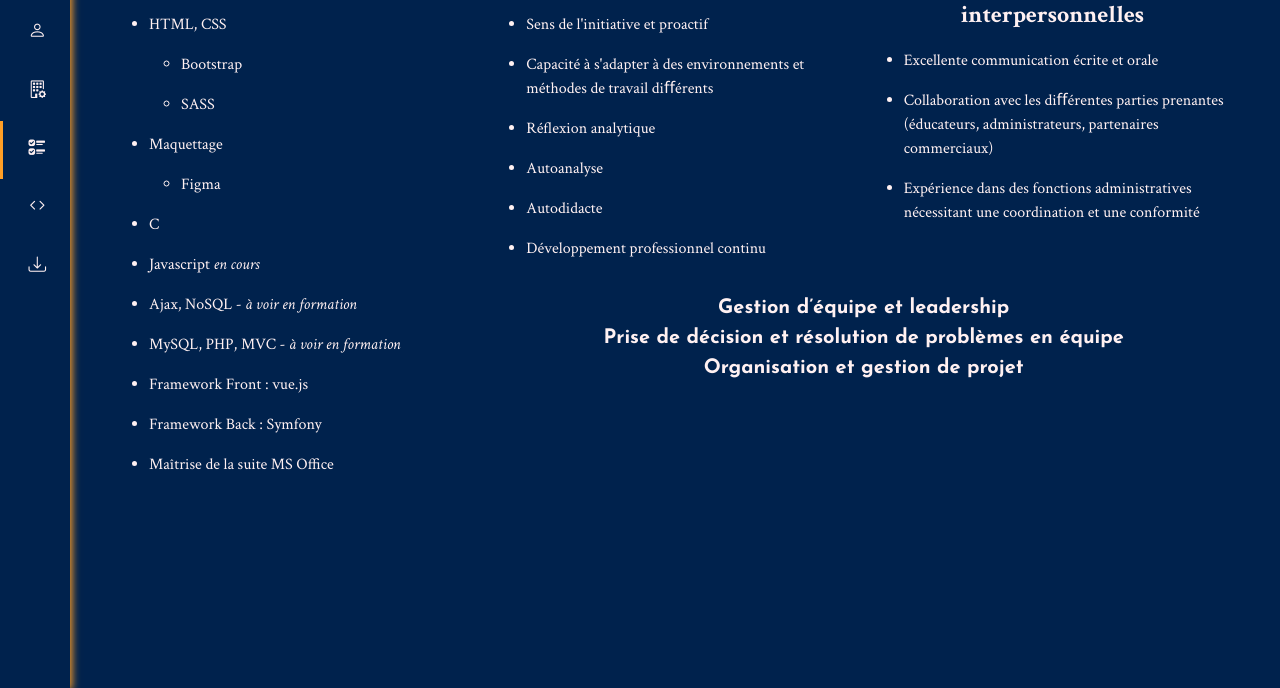
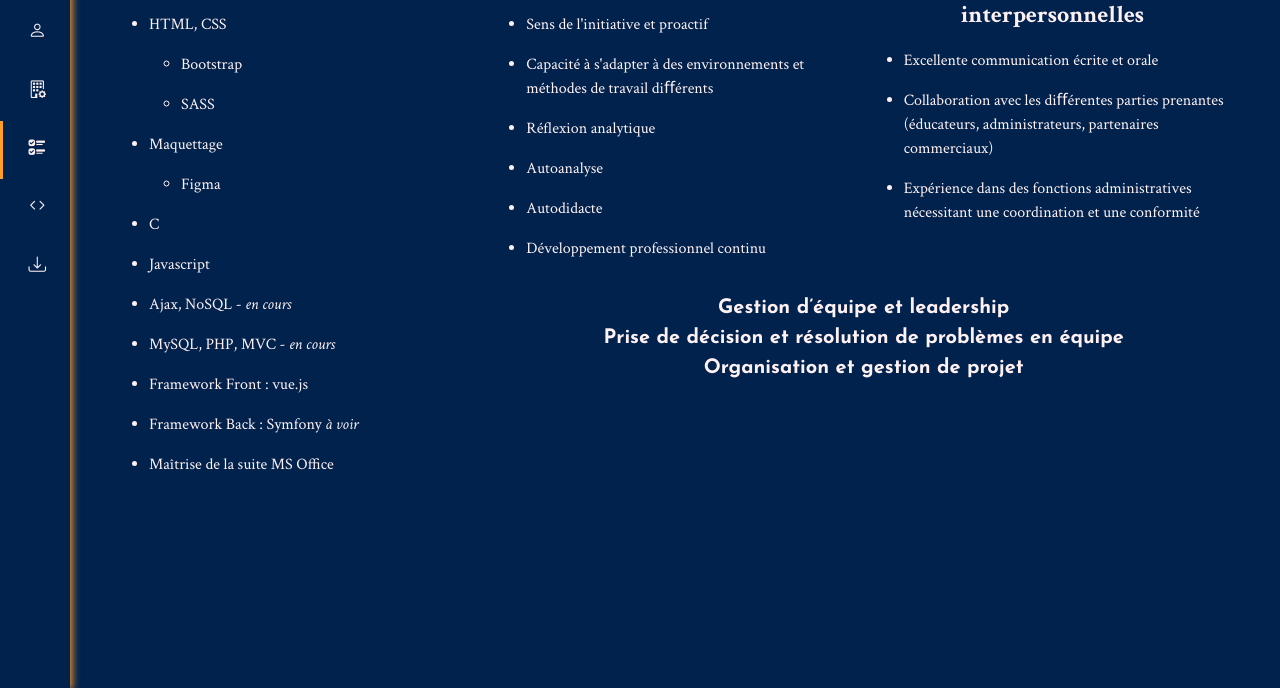
Before and after one commit to AndrewSmithiesDev/C.V, a website: page compétences.html in a window 1280 px wide. Shown: the part 112-800 px from the top of the page. Drawn offline with nearby package versions, Linux system fonts and the light colour scheme.

Commit message:
Updated competences

```diff
--- a/compétences.html
+++ b/compétences.html
@@ -124,12 +124,11 @@
               </li>
               <li>
                 Javascript
-                <em>en cours</em>
               </li>
-              <li>Ajax, NoSQL - <em>à voir en formation</em></li>
-              <li>MySQL, PHP, MVC  - <em>à voir en formation</em></li>
+              <li>Ajax, NoSQL - <em>en cours</em></li>
+              <li>MySQL, PHP, MVC  - <em>en cours</em></li>
               <li>Framework Front : vue.js</li>
-              <li>Framework Back : Symfony</li>
+              <li>Framework Back : Symfony <em>à voir</em></li>
               <li>Maîtrise de la suite MS Office</li>
             </ul>
           </div>
```
